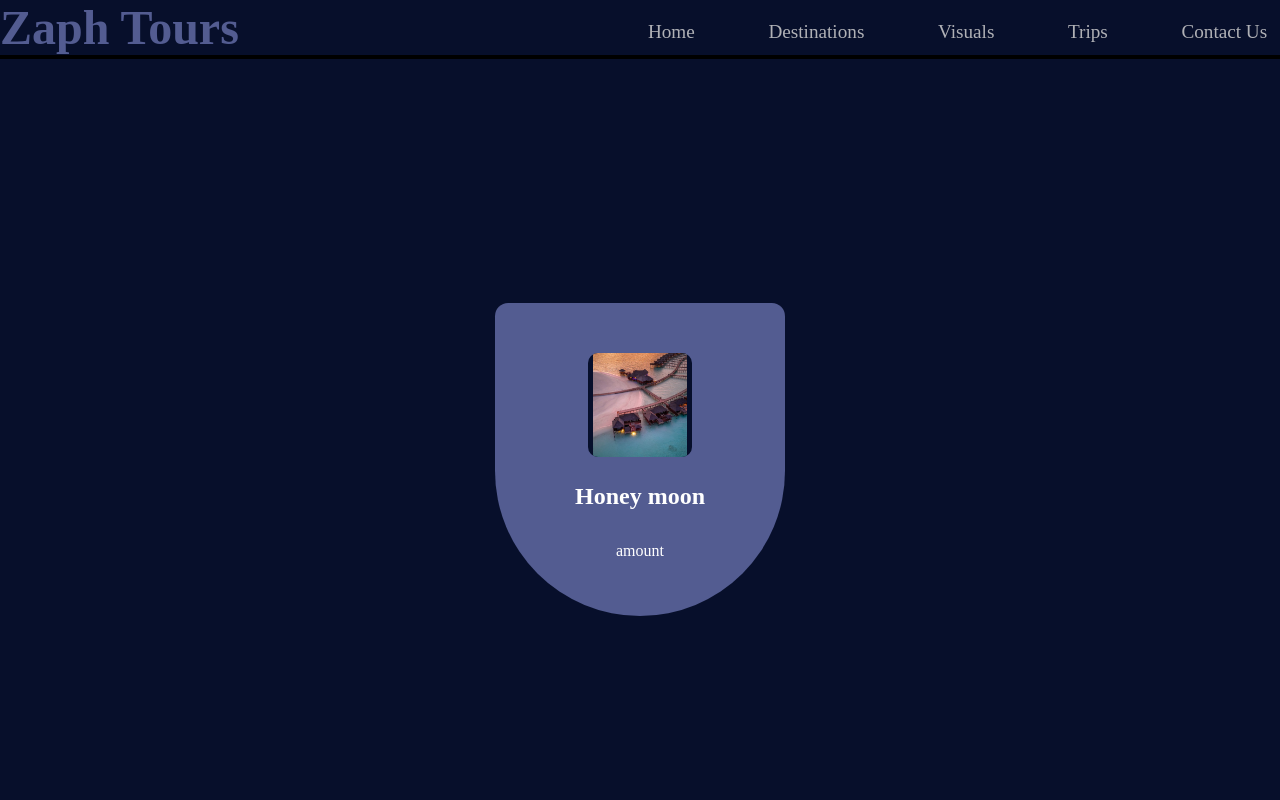
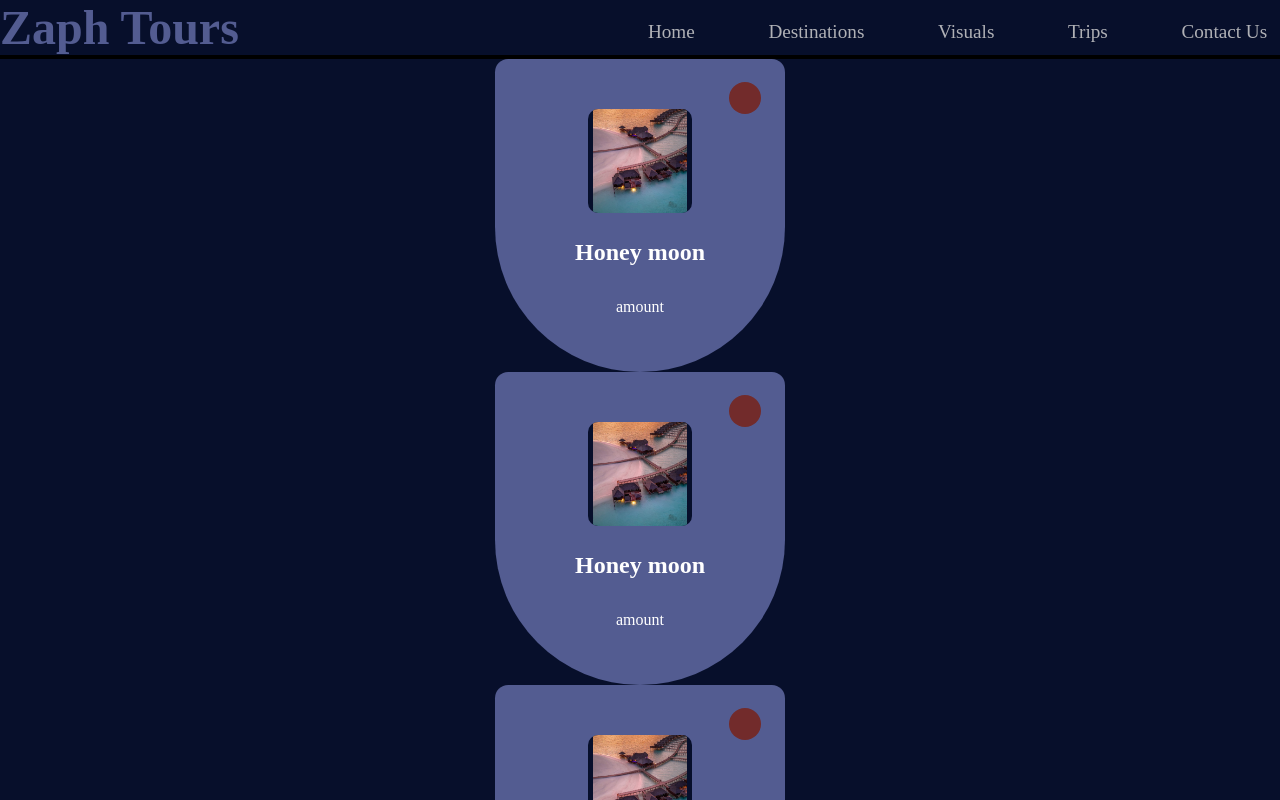
Before and after one commit to VicGriffin/ZAPH-TOURS, a React (Vite) app: page /Trips in a window 1280 px wide. Shown: the top 800 px of the page. Built offline with nearby package versions, Linux system fonts and the light colour scheme.

Commit message:
more on trips section

```diff
--- a/src/pages/Trips/Trips.css
+++ b/src/pages/Trips/Trips.css
@@ -3,7 +3,7 @@
     background-color:#070F2B;
     color: white;
 }
-/* .ul{
+ .ul{
     list-style: none;
 }
 .a{
@@ -12,7 +12,7 @@
 .img{
     max-width: 100%;
     height: auto;
-} */
+}
 .container{
     height: 100vh;
     margin-inline: 1.5rem;
@@ -63,3 +63,75 @@
     font-weight: 500;
 
 }
+.info{
+    position: absolute;
+    top: -1px;
+    left: 0;
+    width: 100%;
+    background-color: #722b2b;
+    padding: 2.5rem 1.5rem 3.3rem;
+    border-radius: 1rem 1rem 11rem 11rem;
+    clip-path: circle(16px at 250px 40px);
+    transition: clip-path .4s ease-in-out;
+}
+.info--icon{
+    position: absolute;
+    top: 1.5rem;
+    right: 1.5rem;
+    font-size: 1.5rem;
+    color: #070F2B;
+    display: inline-flex;
+    padding: .25rem;
+    transition: opacity .3s;
+}
+.info--img{
+    width: 45px;
+}
+.info--border{
+    width: 64px;
+    height: 64px;
+    background-color: #000000;
+    border-radius: 50%;
+    margin: 0 auto 1rem;
+    display: grid;
+    place-items: center;
+    transform: translateX(-3rem);
+    transition: transform .8s;
+}
+.info--place{
+    width: 52px;
+    height: 52px;
+    background-color: #070F2B;
+    border-radius: 50%;
+    overflow: hidden;
+    display: flex;
+    justify-content: center;
+    align-items: flex-end;
+}
+.info--data{
+    display: grid;
+    row-gap: .25rem;
+    margin-bottom: 1rem;
+    transform: translateX(-4rem);
+    transition: transform 1s;
+}
+.info--name{
+    font-size: 1.5rem;
+    color: #070F2B;
+}
+.info--details,
+.info-location{
+    font-size: 1.25rem;
+}
+
+.info:hover{
+    clip-path: circle(75%);
+}
+.info:hover .info--icon{
+    opacity: 0;
+}
+
+.info:hover .info--border,
+.info:hover .info--data{
+    transform: translateX(0);
+}
--- a/src/pages/Trips/Trips.jsx
+++ b/src/pages/Trips/Trips.jsx
@@ -20,6 +20,75 @@ function Trips() {
             </div>
             <h3 className="card--name">Honey moon</h3>
             <span className="card--details">amount</span>
+
+            <div className="info">
+                <div className="info--icon">
+                    <i></i>
+                </div>
+
+                <div className="info--border">
+                    <div className="info--place">
+                        <img src={honey_img} alt="" className='img'/>
+                    </div>
+                </div>
+                <div className="info--data">
+                    <h3 className="info--name">Honey moon</h3>
+                    <span className="info--details">Lorem ipsum dolor sit amet consectetur.</span>
+                    <span className="info--location">nairobi kenya</span>
+                </div>
+            </div>
+        </div>
+        <div className="card-board">
+            <div className="card__border">
+                <div className="card__place">
+                    <img src={honey_img} alt="" className="card__img" />
+                </div>
+            </div>
+            <h3 className="card--name">Honey moon</h3>
+            <span className="card--details">amount</span>
+
+            <div className="info">
+                <div className="info--icon">
+                    <i></i>
+                </div>
+
+                <div className="info--border">
+                    <div className="info--place">
+                        <img src={honey_img} alt="" className='img'/>
+                    </div>
+                </div>
+                <div className="info--data">
+                    <h3 className="info--name">Honey moon</h3>
+                    <span className="info--details">Lorem ipsum dolor sit amet consectetur.</span>
+                    <span className="info--location">nairobi kenya</span>
+                </div>
+            </div>
+        </div>
+        <div className="card-board">
+            <div className="card__border">
+                <div className="card__place">
+                    <img src={honey_img} alt="" className="card__img" />
+                </div>
+            </div>
+            <h3 className="card--name">Honey moon</h3>
+            <span className="card--details">amount</span>
+
+            <div className="info">
+                <div className="info--icon">
+                    <i></i>
+                </div>
+
+                <div className="info--border">
+                    <div className="info--place">
+                        <img src={honey_img} alt="" className='img'/>
+                    </div>
+                </div>
+                <div className="info--data">
+                    <h3 className="info--name">Honey moon</h3>
+                    <span className="info--details">Lorem ipsum dolor sit amet consectetur.</span>
+                    <span className="info--location">nairobi kenya</span>
+                </div>
+            </div>
         </div>
         </div>
 
```
